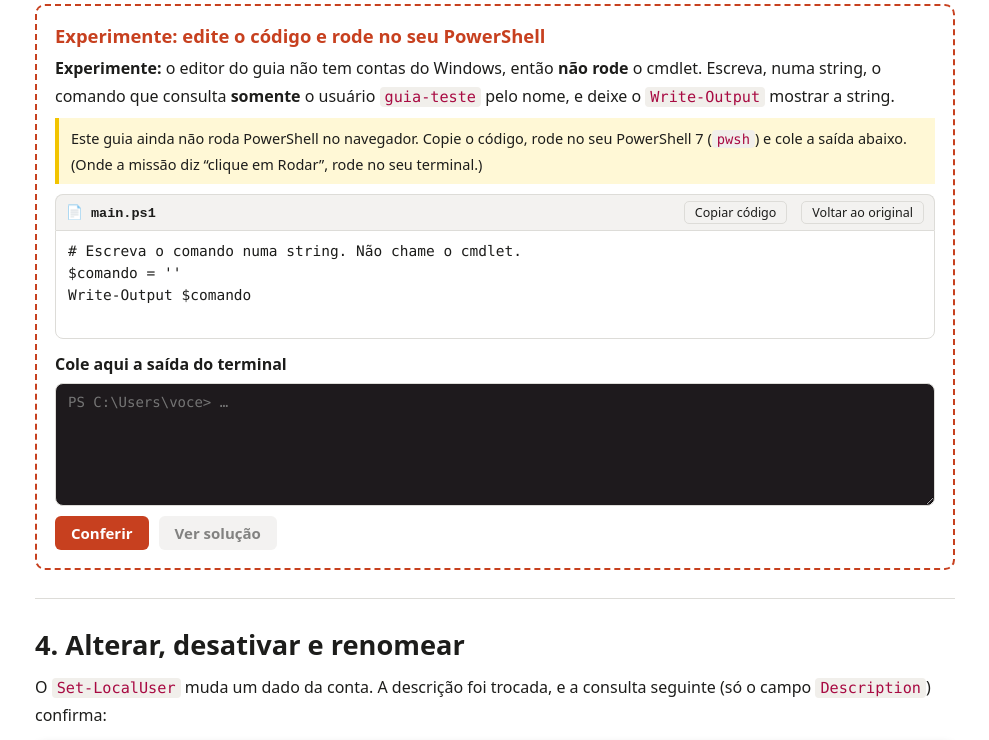
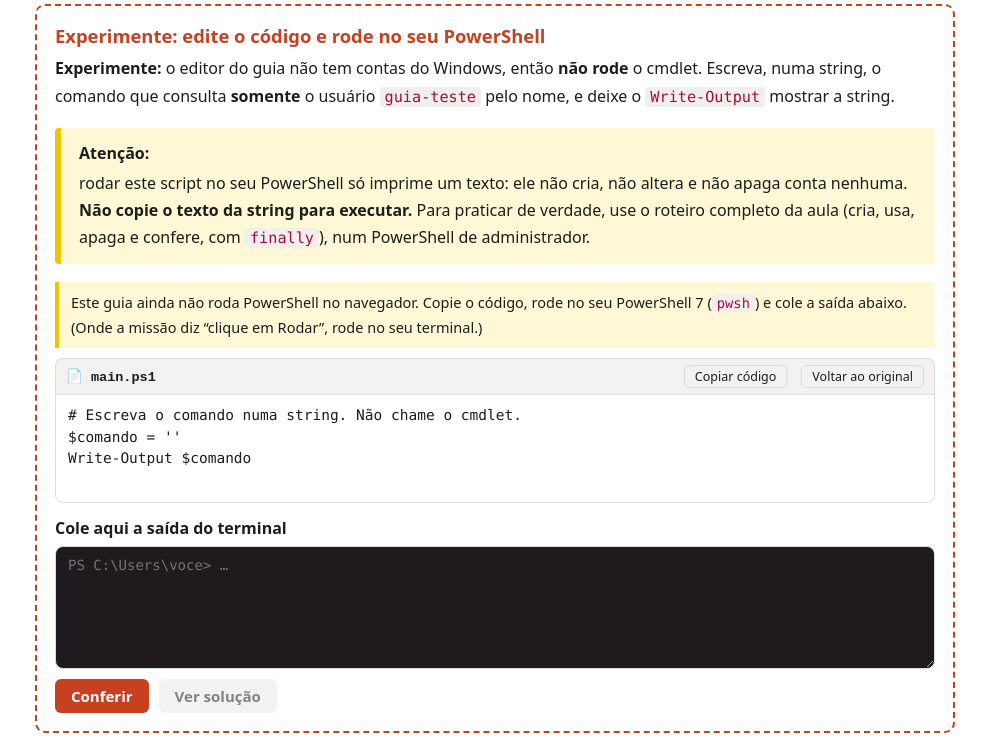
Before and after one commit to Wallysondevs/guia-powershell, a plain HTML site: page usuarios-locais.html in a window 1280 px wide. Shown: the part 4020-4760 px from the top of the page, without its empty margins (255-1244 px from the left). Drawn offline with Linux system fonts and the light colour scheme; a script that the page names is missing.

Commit message:
usuarios-locais: aviso nas missões — não executar o texto da string

```diff
--- a/usuarios-locais.html
+++ b/usuarios-locais.html
@@ -128,6 +128,7 @@ LastLogon        :
 
 <div class="tryps" data-goal="src:Get-LocalUser;;src:-Name;;src:guia-teste;;semerro">
 <p class="try-task"><strong>Experimente:</strong> o editor do guia não tem contas do Windows, então <strong>não rode</strong> o cmdlet. Escreva, numa string, o comando que consulta <strong>somente</strong> o usuário <code>guia-teste</code> pelo nome, e deixe o <code>Write-Output</code> mostrar a string.</p>
+<p class="note"><strong>Atenção:</strong> rodar este script no seu PowerShell só imprime um texto: ele não cria, não altera e não apaga conta nenhuma. <strong>Não copie o texto da string para executar.</strong> Para praticar de verdade, use o roteiro completo da aula (cria, usa, apaga e confere, com <code>finally</code>), num PowerShell de administrador.</p>
 <pre class="script" data-file="main.ps1"># Escreva o comando numa string. Não chame o cmdlet.
 $comando = ''
 Write-Output $comando
@@ -310,6 +311,7 @@ Get-LocalUser: Usuário guia-teste não encontrado. « ilustrativo
 
 <div class="tryps" data-goal="src:Add-LocalGroupMember;;src:-Group;;src:Usuários;;src:-Member;;src:guia-teste;;semerro">
 <p class="try-task"><strong>Missão final:</strong> ainda numa string, escreva o comando que coloca <code>guia-teste</code> <strong>somente</strong> no grupo <code>Usuários</code>. Não chame o cmdlet: o editor não deve criar nem alterar conta nenhuma.</p>
+<p class="note"><strong>Atenção:</strong> rodar este script no seu PowerShell só imprime um texto: ele não cria, não altera e não apaga conta nenhuma. <strong>Não copie o texto da string para executar.</strong> Para praticar de verdade, use o roteiro completo da aula (cria, usa, apaga e confere, com <code>finally</code>), num PowerShell de administrador.</p>
 <pre class="script" data-file="main.ps1"># Escreva o comando numa string. Não chame o cmdlet.
 $comando = ''
 Write-Output $comando
```
